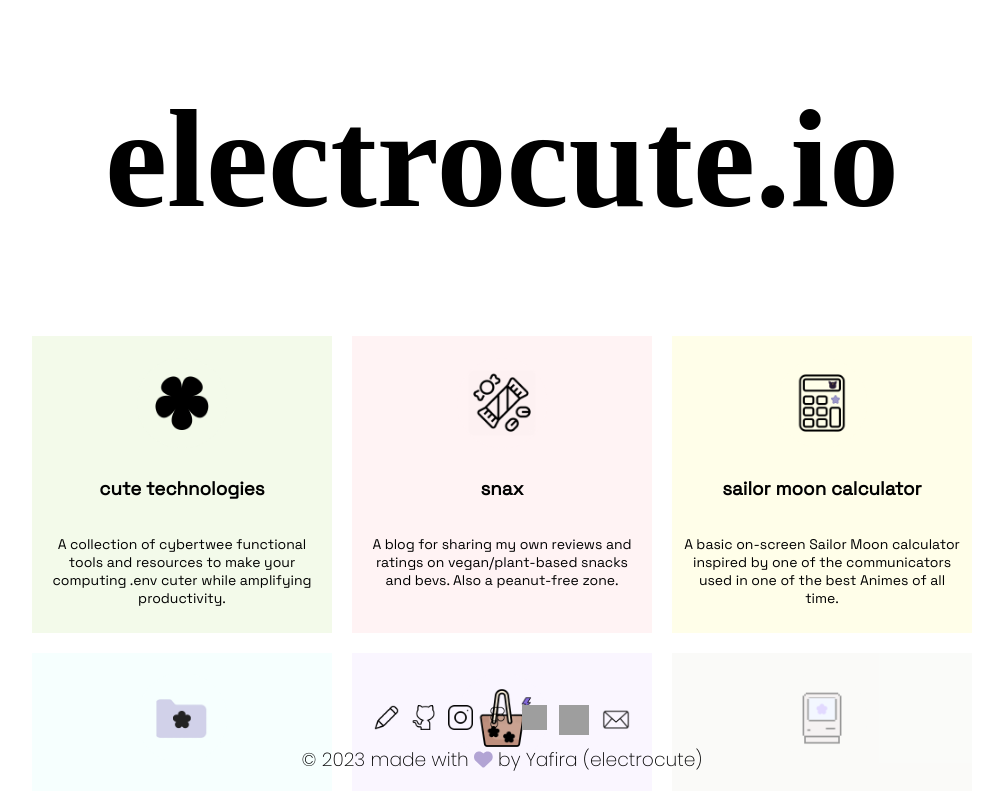
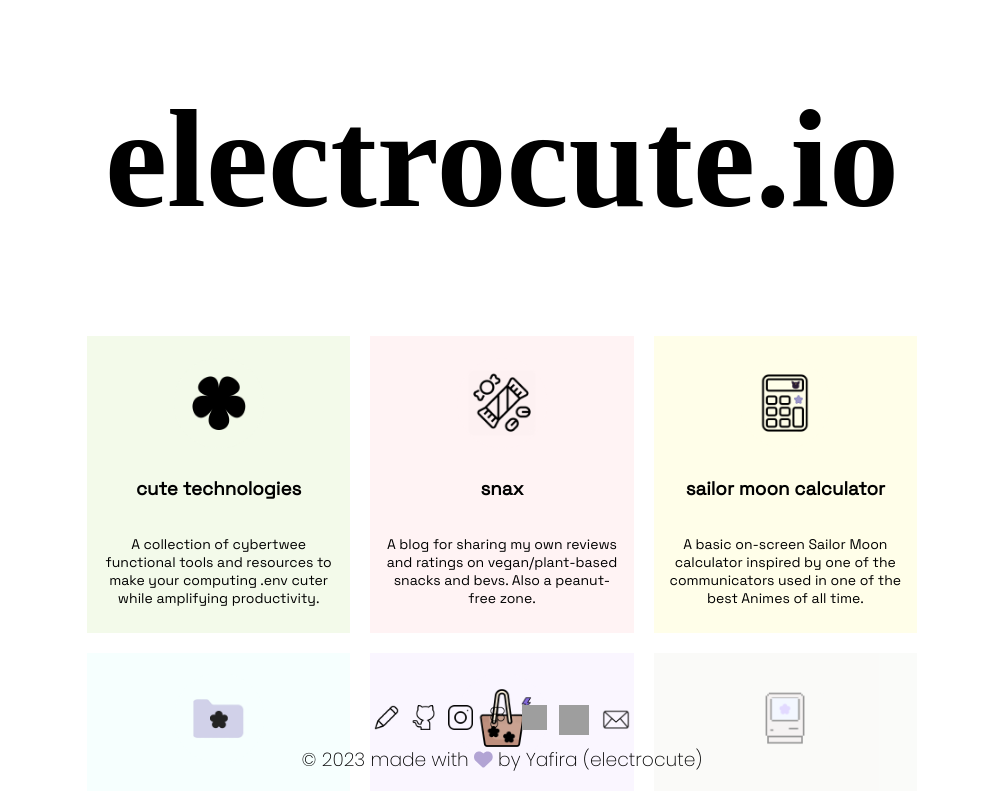
Before and after one commit to yafira/electrocute, a Next.js app: page / in a window 1280 px wide. Shown: the top 791 px of the page, without its empty margins (138-1141 px from the left). Built offline with nearby package versions, Linux system fonts and the light colour scheme; grey boxes are pictures that could not be loaded; a web font is replaced by a local one.

Commit message:
updated max width for container

```diff
--- a/src/styles/Home.module.css
+++ b/src/styles/Home.module.css
@@ -7,7 +7,7 @@
 }
 
 .container {
-	max-width: 960px;
+	max-width: 850px;
 	margin: 0 auto;
 	padding: 0;
 }
```
